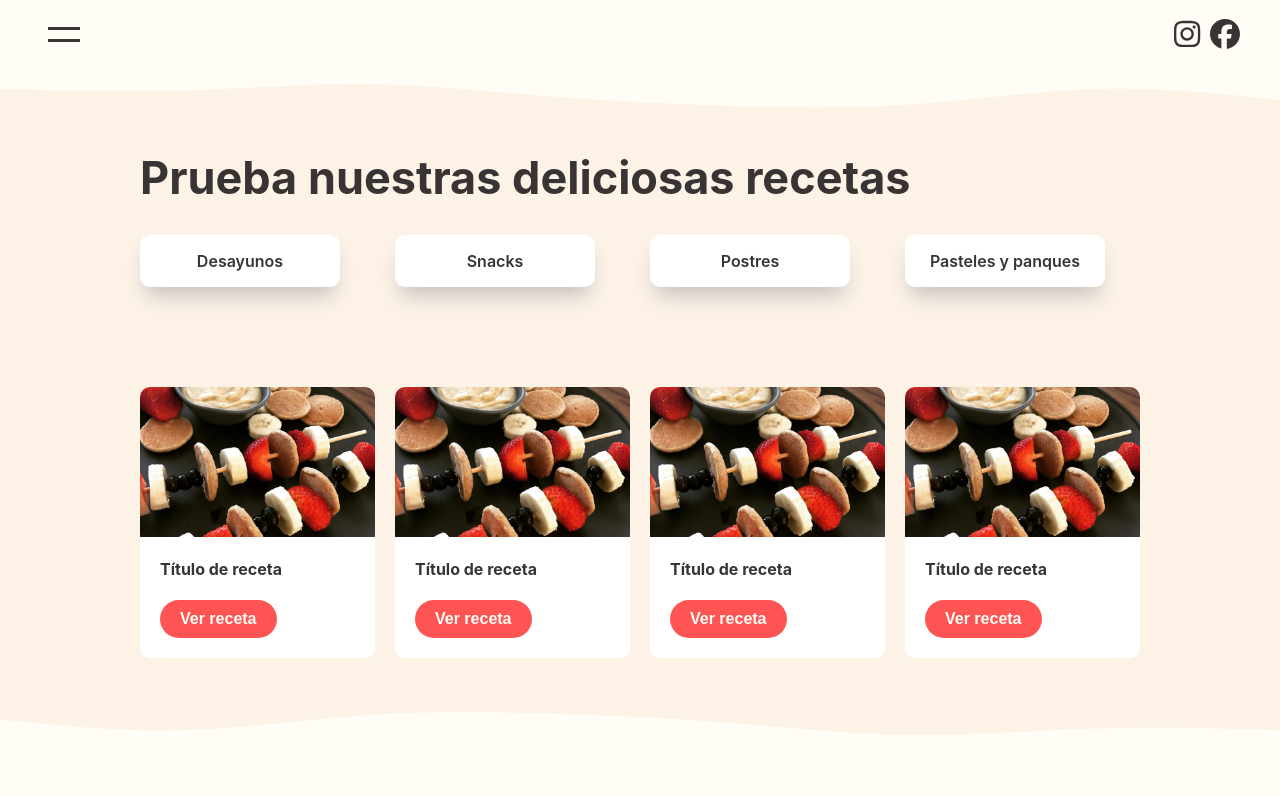
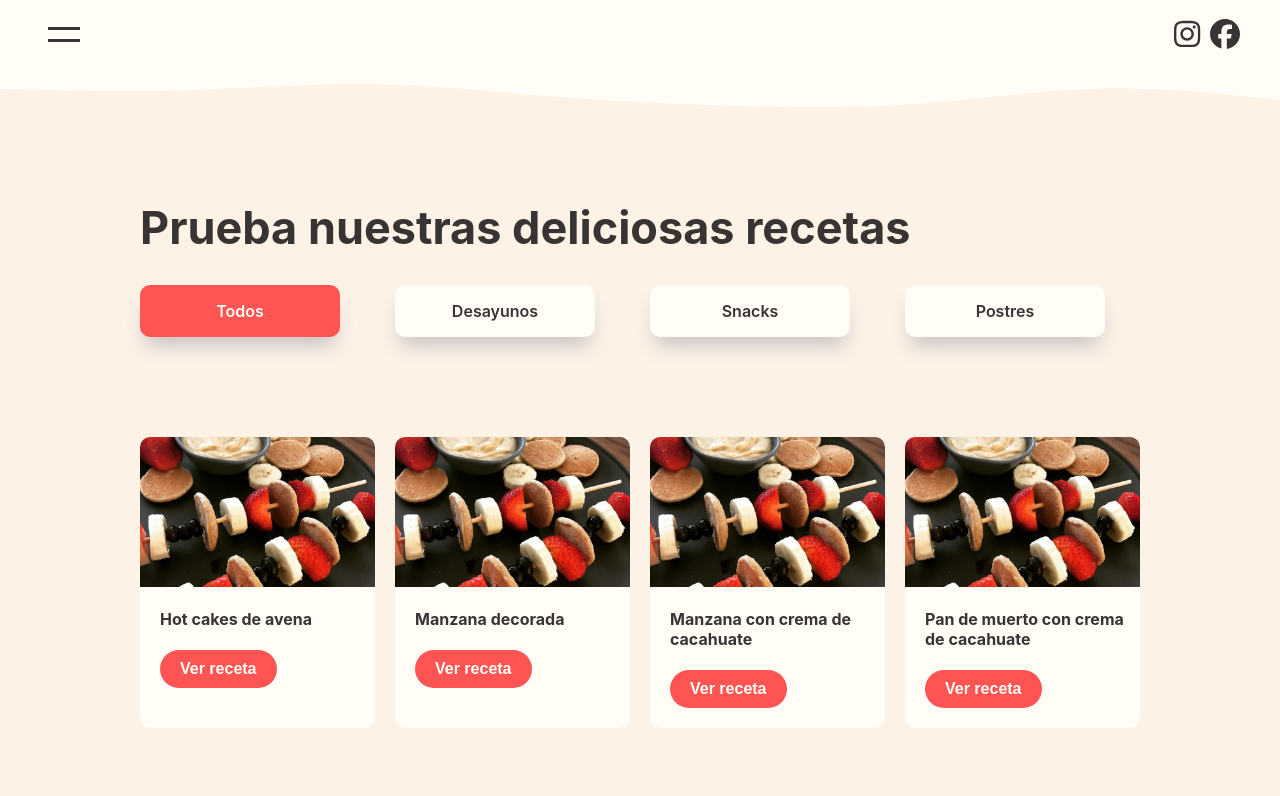
Before and after one commit to Abrahamcepedao/Nutzen-web, a Next.js app: page /recetas in a window 1280 px wide. Shown: the top 796 px of the page. Built offline with nearby package versions, Linux system fonts and the light colour scheme.

Commit message:
Updated recetas page, dynamic

```diff
--- a/components/Recetas.tsx
+++ b/components/Recetas.tsx
@@ -5,7 +5,7 @@ import styles from '../styles/components/Recetas.module.css'
 
 /* Images */
 import Image from 'next/image'
-import Wave from '../public/img/landing/wave1.svg'
+import Wave from '../public/img/landing/wave2.svg'
 
 const Products: NextPage = () => {
     return (
--- /dev/null
+++ b/data/recipes.tsx
@@ -0,0 +1,84 @@
+const recipes = [
+    {
+        id: 1,
+        type: 'Desayunos',
+        title: "Hot cakes de avena",
+        subtitle: "Hot cakes super sanos y deliciosos",
+        img: "hotcakes.jpg",
+        ingredients: [
+            "Crema de cacahuate",
+            "1/2 taza de hojuelas de avena",
+            "1 taza de harina de avena",
+            "1 cucharadita de royal",
+            "Miel maple",
+            "1 taza de leche de almendra o soya",
+            "1 cucharadita de aceite de coco",
+            "1 1/2 tazas de harina de amaranto",
+            "2 huevos de linaza",
+            "3 plátanos maduros",
+            "2 cucharadas de azúcar mascabado",
+        ],
+        proceso: [
+            "Licuar todos los ingredientes, cocina y disfruta con miel maple o crema de cacahuate"
+        ],
+        notas: [
+            "Huevos de linaza: mezcla 1 cucharada de linaza con 3 cucharadas de agua, revuelve y deja reposar por unos 10 minutos."
+        ],
+    },
+    {
+        id: 2,
+        type: 'Snacks',
+        title: "Manzana decorada",
+        subtitle: "Delicioso snack",
+        img: "manzana.jpg",
+        ingredients: [
+            "Manzana",
+            "Crema de cacahuate Original",
+            "Nuez de macadamia",
+            "Coco rallado",
+            "Chispas de chocolate sin leche",
+        ],
+        proceso: [
+            "Corta la manzana en rodajas",
+            "Una la crema de cacahuate",
+            "Encima decora con los demás ingredientes"
+        ],
+        notas: []
+    },
+    {
+        id: 3,
+        type: 'Snacks',
+        title: "Manzana con crema de cacahuate",
+        subtitle: "Snack con energía",
+        img: "manzana.jpg",
+        ingredients: [
+            "Manzana",
+            "Crema de cacahuate Original",
+        ],
+        proceso: [
+            "Corta la manzana en rodajas",
+            "Coloca la crema de cacahuate en un bowl pequeño",
+        ],
+        notas: [
+            " Este puede ser un snack o también perfecto como postre"
+        ]
+    },
+    {
+        id: 4,
+        type: 'Postres',
+        title: "Pan de muerto con crema de cacahuate",
+        subtitle: "Has probado esta combinación?",
+        img: "pan.jpg",
+        ingredients: [
+            "Crema de cachuate Original",
+            "Pan de muerto",
+            "Plátano",
+        ],
+        proceso: [
+            "Parte el pan de muerto a la mitad, unta crema de cacahuate y encima pon plátano rebanado"
+        ],
+        notas: []
+    }
+]
+
+export { recipes };
--- a/pages/recetas.tsx
+++ b/pages/recetas.tsx
@@ -1,10 +1,10 @@
 import type { NextPage } from 'next'
+import React, { useState, useEffect } from 'react'
 import Head from 'next/head'
 import Link from 'next/link'
 /* Images */
 import Image from 'next/image'
 import Waves1 from '../public/img/landing/wave1.svg'
-import Logo from '../public/img/landing/nutzen_logo.png'
 
 /* CSS */
 import styles from '../styles/Recetas.module.css'
@@ -13,7 +13,36 @@ import styles from '../styles/Recetas.module.css'
 import Header from '../components/Header'
 import Footer from '../components/Footer'
 
+/* Data */
+import { recipes } from '../data/recipes'
+
 const Home: NextPage = () => {
+    const [filter, setFilter] = useState('all')
+    const [filteredRecipes, setFilteredRecipes] = useState(recipes)
+
+    useEffect(() => {
+        if (filter === 'all') {
+            setFilteredRecipes(recipes)
+        } else {
+            setFilteredRecipes(recipes.filter(recipe => recipe.type === filter))
+        }
+    }, [filter])
+
+
+    const handleFilterChange = (value: string) => {
+        if (value === 'all') {
+            setFilter('all')
+            setFilteredRecipes(recipes);
+        } else {
+            let data = recipes.filter(recipe => recipe.type === value)
+            setFilter(value)
+            setFilteredRecipes(data)
+        }
+    }
+
+
+
+
   return (
     <div>
       <Head>
@@ -40,43 +69,32 @@ const Home: NextPage = () => {
         {/* Filters */}
         <div className={styles.filters__container}>
             <div className={styles.filters__inner__container}>
-                <div className={styles.filter__item}>
+                <div className={styles.filter__item} style={{background: filter === "all" ? "#FF5454" : "#fffdf5", color: filter === "all" ? "#fffdf5" : "#383434"}} onClick={() => {handleFilterChange("all")}}>
+                    <p>Todos</p>
+                </div>
+                <div className={styles.filter__item} style={{background: filter === "Desayunos" ? "#FF5454" : "#fffdf5", color: filter === "Desayunos" ? "#fffdf5" : "#383434"}} onClick={() => {handleFilterChange("Desayunos")}}>
                     <p>Desayunos</p>
                 </div>
-                <div className={styles.filter__item}>
+                <div className={styles.filter__item} style={{background: filter === "Snacks" ? "#FF5454" : "#fffdf5", color: filter === "Snacks" ? "#fffdf5" : "#383434"}} onClick={() => {handleFilterChange("Snacks")}}>
                     <p>Snacks</p>
                 </div>
-                <div className={styles.filter__item}>
+                <div className={styles.filter__item} style={{background: filter === "Postres" ? "#FF5454" : "#fffdf5", color: filter === "Postres" ? "#fffdf5" : "#383434"}} onClick={() => {handleFilterChange("Postres")}}>
                     <p>Postres</p>
-                </div>
-                <div className={styles.filter__item}>
-                    <p>Pasteles y panques</p>
                 </div>
             </div>
         </div>
 
         <div className={styles.recetas__container}>
             <div className={styles.recetas__inner__container}>
-                <div className={styles.receta__container}>
-                    <div className={styles.receta__img}></div>
-                    <h4>Título de receta</h4>
-                    <button>Ver receta</button>
-                </div>
-                <div className={styles.receta__container}>
-                    <div className={styles.receta__img}></div>
-                    <h4>Título de receta</h4>
-                    <button>Ver receta</button>
-                </div>
-                <div className={styles.receta__container}>
-                    <div className={styles.receta__img}></div>
-                    <h4>Título de receta</h4>
-                    <button>Ver receta</button>
-                </div>
-                <div className={styles.receta__container}>
-                    <div className={styles.receta__img}></div>
-                    <h4>Título de receta</h4>
-                    <button>Ver receta</button>
-                </div>
+                {filteredRecipes.map(recipe => (
+                    <div className={styles.receta__container}>
+                        <div className={styles.receta__img}></div>
+                        <h4>{recipe.title}</h4>
+                        <Link href={""}>
+                            <button>Ver receta</button>
+                        </Link>
+                    </div>
+                ))}
             </div>
         </div>
 
--- a/styles/Recetas.module.css
+++ b/styles/Recetas.module.css
@@ -26,7 +26,7 @@
     width: 95%;
     max-width: 1000px;
     margin: auto;
-    padding-top: 120px;
+    padding-top: 170px;
 }
 .title {
     font-size: 45px;
@@ -46,7 +46,7 @@
 }
 .filter__item {
     width: 200px;
-    background: white;
+    background: #fffdf5;
     border-radius: 10px;
     text-align: center;
     cursor: pointer;
@@ -61,7 +61,7 @@
 /* Recetas */
 .recetas__container {
     width: 100%;
-    padding: 50px 20px;
+    padding: 50px 20px 100px 20px;
 }
 .recetas__inner__container {
     width: 100%;
@@ -74,7 +74,8 @@
 }
 .receta__container {
     //width: 220px;
-    background: white;
+    min-height: 290px;
+    background: #fffdf5;
     border-radius: 10px;
 }
 .receta__img {
--- a/styles/components/Stores.module.css
+++ b/styles/components/Stores.module.css
@@ -1,7 +1,7 @@
 .stores {
     padding: 100px 20px;
     text-align: center;
-    background: #fffdf5;
+    background: #FDF4E5;
 }
 .stores h5 {
     color: #9C713F;
```
Also changed, not shown: pages/receta/[id].tsx (added, +96 -0 lines).
